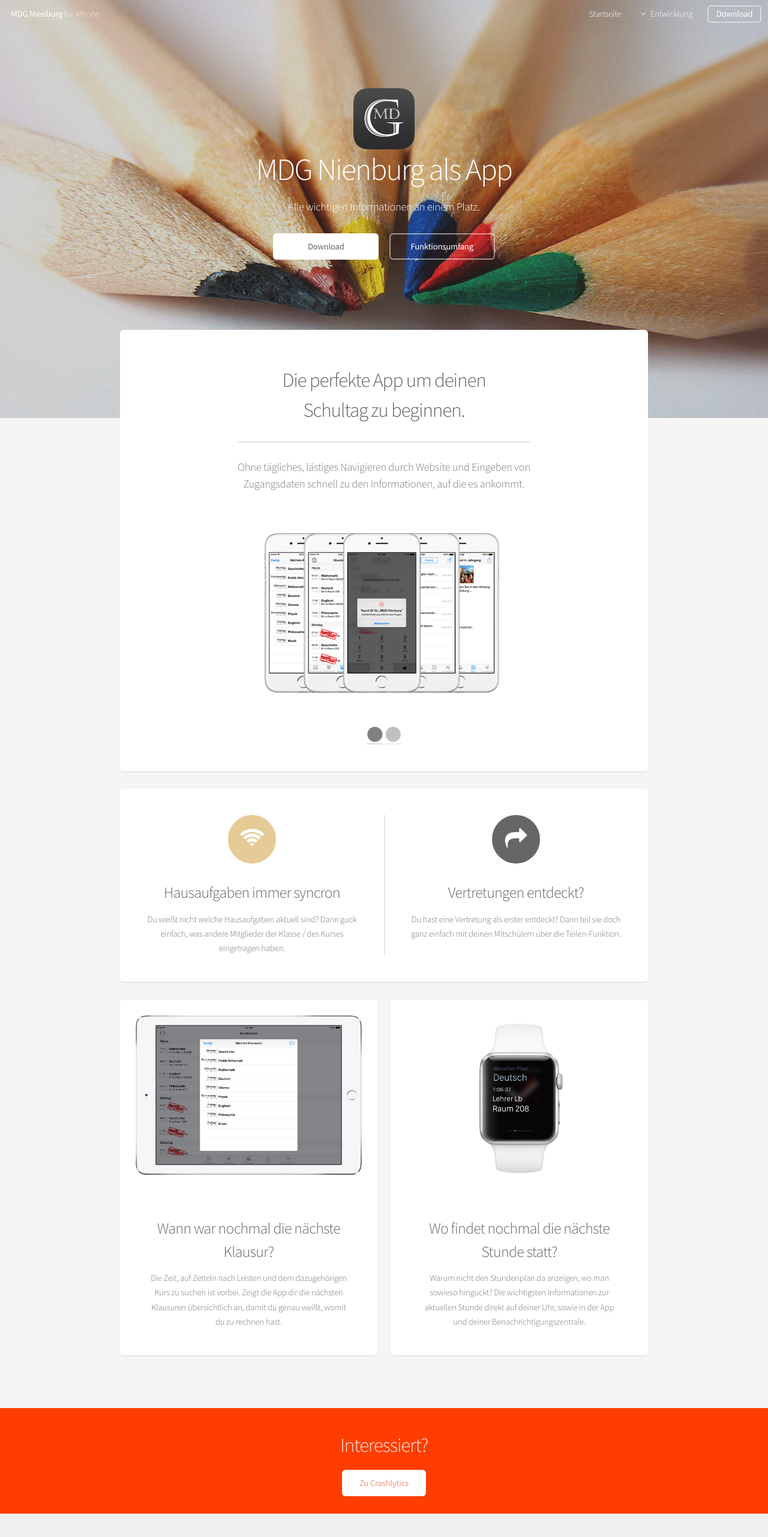
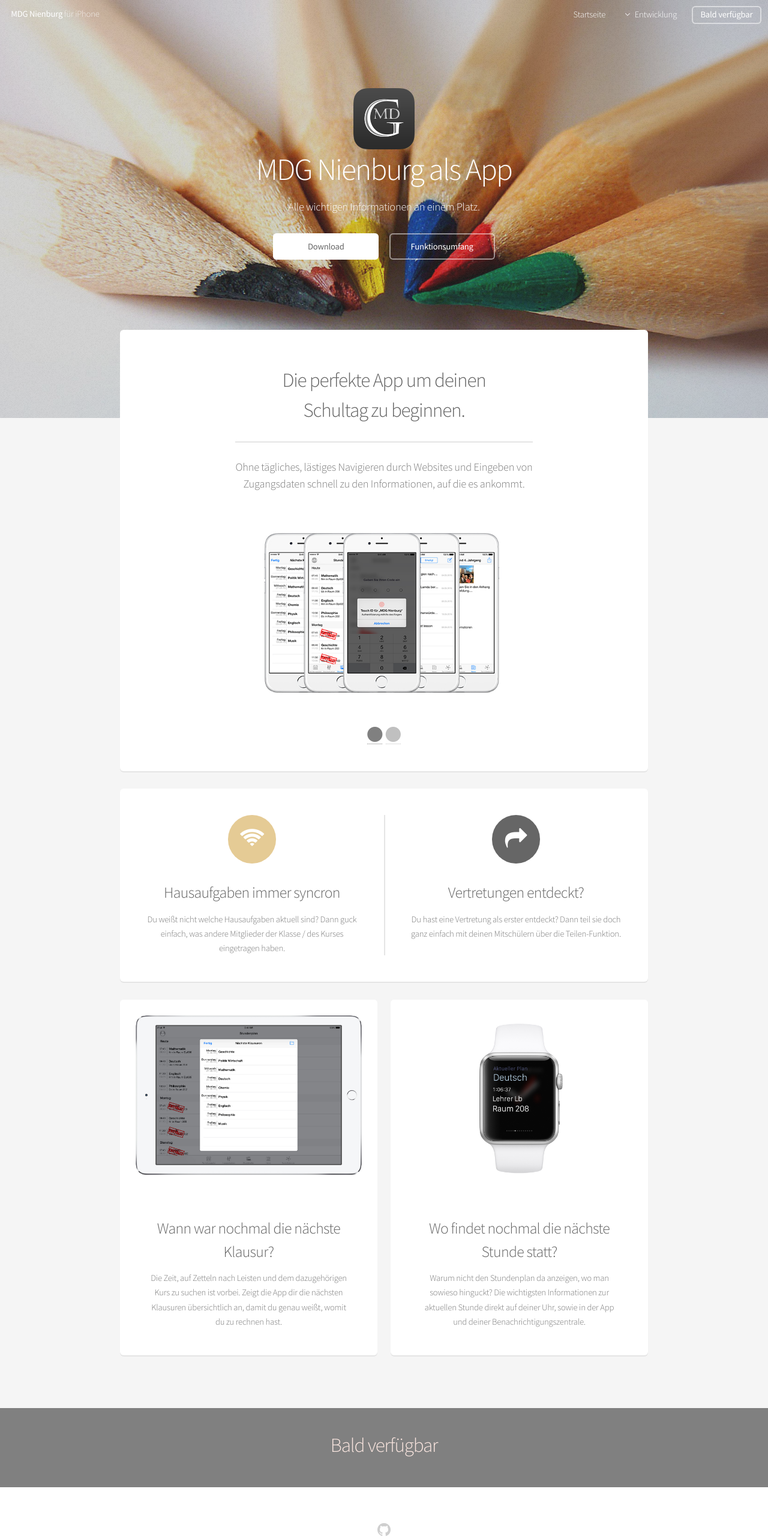
Before and after one commit to MDG-Apps/ios, a plain HTML site: page index.html in a window 1280 px wide. Shown: the top 2563 px of the page at 60% size. Drawn offline with Linux system fonts and the light colour scheme.

Commit message:
layout and content updates

```diff
--- a/css/style.css
+++ b/css/style.css
@@ -1315,7 +1315,7 @@
 /* Footer */
 
 	#footer {
-		background: #f0f0f0;
+		background: white;
 		padding: 4em 0 6em 0;
 		text-align: center;
 	}
@@ -1363,7 +1363,7 @@
 /* CTA */
 
 	#cta {
-		background: #ff3d00;
+		background: grey;
 		color: #f9e5df;
 		padding: 2.5em 0 2em 0;
 		text-align: center;
--- a/index.html
+++ b/index.html
@@ -18,7 +18,11 @@
 		<script src="js/skel-layers.min.js"></script>
 		<script src="js/init.js"></script>
 		<script>
-		function selectcolor(color) {
+		function scrollto() {
+			$('html, body').animate({ scrollTop: ($("#main").offset().top)}, 'slow');
+			window.location.hash = "#main";
+		}
+ 		function selectcolor(color) {
 			if (color == "black") {
 				$('#iphoneswhite').fadeOut("fast",function() {
 					$('#iphonesblack').fadeIn("fast");
@@ -29,6 +33,28 @@
 				});
 			}
 		}
+		$(window).load(function() {
+			if (window.location.hash != "#noanim") {
+				$('#stdcontent').show();
+				var offset = $($('#banner').children()[0]).offset();
+				$('#appimagewelcome').offset(offset);
+				$('#appimagewelcome').show();
+				$('#stdcontent').hide();
+				setTimeout(function() {
+					$('#stdcontent').fadeIn(1000,function() {
+						$('html').css("background-color","");
+						$('#appimagewelcome').hide();
+					});
+				}, 2000);
+			}
+		});
+		$(function() {
+			if (window.location.hash != "#noanim") {
+				$('html').css("background-color","black");
+				$('#stdcontent').hide();
+				$('#stdcontent').css("background-color","#f5f5f5");
+			}
+		});
 		</script>
 		<noscript>
 			<link rel="stylesheet" href="css/skel.css" />
@@ -38,13 +64,14 @@
 		<!--[if lte IE 8]><link rel="stylesheet" href="css/ie/v8.css" /><![endif]-->
 	</head>
 	<body class="landing">
-
+		<img id="appimagewelcome" style="max-width:102px;display:none;position:absolute" src="images/AppIcon.png">
+		<div id="stdcontent">
 		<!-- Header -->
 			<header id="header" class="alt">
 				<h1><a href="javascript:void(0)">MDG Nienburg</a> für iPhone</h1>
 				<nav id="nav">
 					<ul>
-						<li><a href="index.html">Startseite</a></li>
+						<li><a href="index.html"><li><a href="index.html#noanim">Startseite</a></li></a></li>
 						<li>
 							<a href="" class="icon fa-angle-down">Entwicklung</a>
 							<ul>
@@ -53,7 +80,7 @@
 								<li><a href="contact.html">Funktionswunsch / Bugs</a></li>
 							</ul>
 						</li>
-						<li><a href="download.html" class="button">Download</a></li>
+						<li><a href="javascript:void(0)" class="button">Bald verfügbar</a></li>
 					</ul>
 				</nav>
 			</header>
@@ -65,7 +92,7 @@
 				<p>Alle wichtigen Informationen an einem Platz.</p>
 				<ul class="actions">
 					<li><a href="download.html" class="button special">Download</a></li>
-					<li><a href="#main" class="button">Funktionsumfang</a></li>
+					<li><a href="javascript:scrollto()" class="button">Funktionsumfang</a></li>
 				</ul>
 			</section>
 
@@ -77,7 +104,7 @@
 						<h2>Die perfekte App um deinen
 						<br />
 						Schultag zu beginnen.</h2>
-						<p>Ohne tägliches, lästiges Navigieren durch Website und Eingeben von<br />
+						<p>Ohne tägliches, lästiges Navigieren durch Websites und Eingeben von<br />
 						Zugangsdaten schnell zu den Informationen, auf die es ankommt.</p>
 					</header>
 					<span class="image featured"><img src="images/iPhones_white.jpg" id="iphoneswhite" alt="" /><img src="images/iPhones_black.jpg" style="display:none;" id="iphonesblack" alt="" /></span>
@@ -127,22 +154,20 @@
 
 		<!-- CTA -->
 			<section id="cta">
-				<h2>Interessiert?</h2>
-				<a href="https://betas.to/vmzWyxJu" class="button">Zu Crashlytics</a>
-
+				<h2>Bald verfügbar</h2>
 			</section>
 
 		<!-- Footer -->
 			<footer id="footer">
-				<!--<ul class="icons">
-					li><a href="#" class="icon fa-twitter"><span class="label">Twitter</span></a></li>
-					<li><a href="#" class="icon fa-facebook"><span class="label">Facebook</span></a></li>
-					<li><a href="#" class="icon fa-github"><span class="label">Github</span></a></li>
-				</ul>-->
+				<ul class="icons">
+					<!--li><a href="#" class="icon fa-twitter"><span class="label">Twitter</span></a></li>
+					<li><a href="#" class="icon fa-facebook"><span class="label">Facebook</span></a></li-->
+					<li><a href="https://github.com/MDG-Apps" class="icon fa-github"><span class="label">Github</span></a></li>
+				</ul>
 				<ul class="copyright">
 					<li>&copy; Yannik Ehlert. All rights reserved.</li><li>Design: <a href="http://html5up.net">HTML5 UP</a></li>
 				</ul>
 			</footer>
-
+		</div>
 	</body>
 </html>
```
Also changed, not shown: check.html (+7 -7 lines), contact.html (+7 -7 lines), download.html (+9 -10 lines), team.html (+7 -7 lines).
